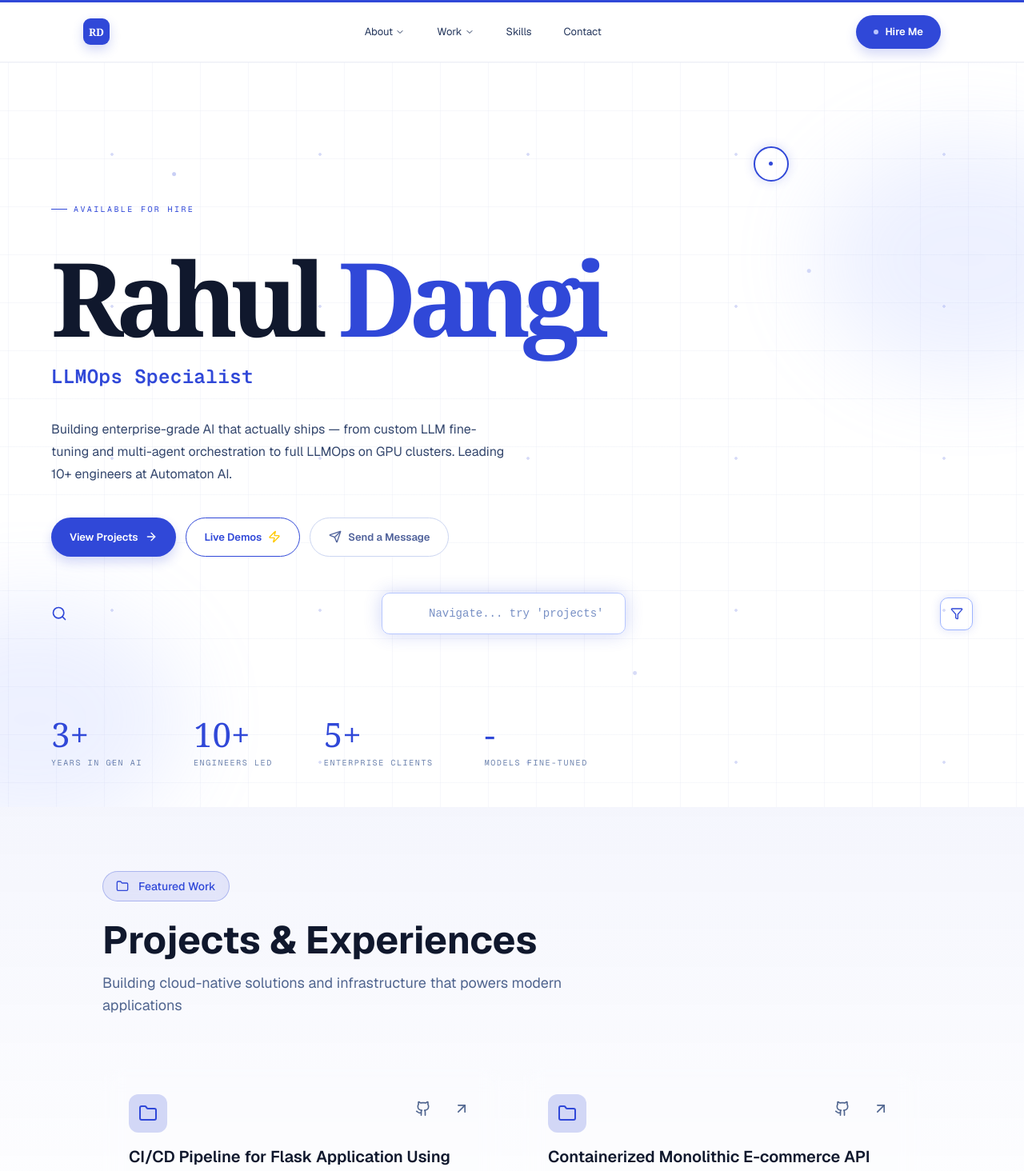
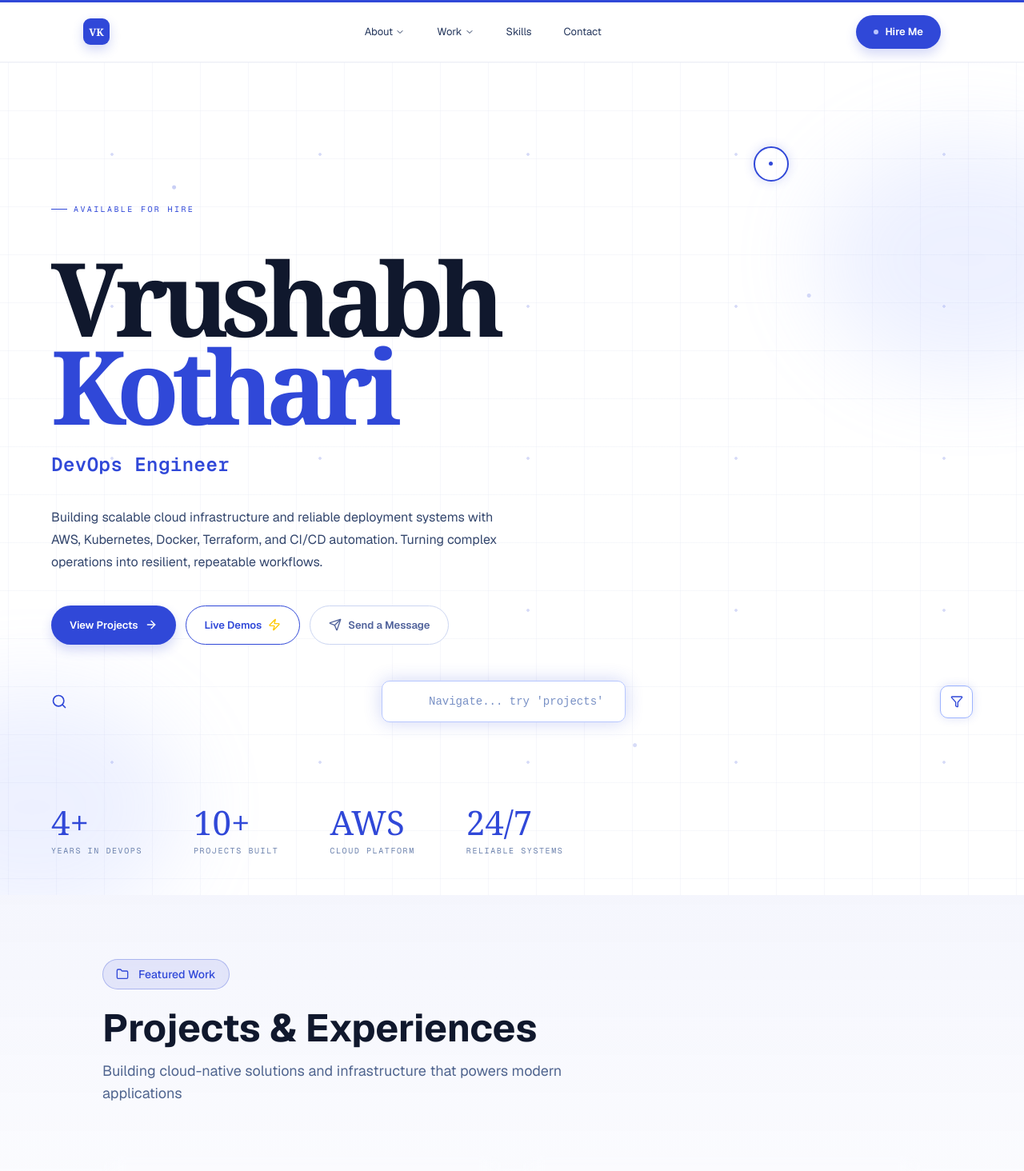
Before and after one commit to vrushabhk-byte/vrushabhk-byte.github.io, a Next.js app: page / in a window 1280 px wide. Shown: the top 1464 px of the page at 80% size. Built offline with nearby package versions, Linux system fonts and the light colour scheme.

Commit message:
Correct portfolio identity and about content

```diff
--- a/components/hero-section.tsx
+++ b/components/hero-section.tsx
@@ -16,11 +16,11 @@ export function HeroSection() {
         </div>
 
         <h1 className="reference-title max-w-4xl text-[4.5rem] leading-[0.86] tracking-[-0.075em] md:text-[7rem] lg:text-[8rem]">
-          Rahul <span>Dangi</span>
+          Vrushabh <span>Kothari</span>
         </h1>
-        <p className="mt-7 font-mono text-xl font-semibold tracking-[0.02em] text-[#3048d8] md:text-2xl">LLMOps Specialist</p>
+        <p className="mt-7 font-mono text-xl font-semibold tracking-[0.02em] text-[#3048d8] md:text-2xl">DevOps Engineer</p>
         <p className="mt-9 max-w-xl text-[15px] leading-7 text-[#33466d] md:text-base">
-          Building enterprise-grade AI that actually ships — from custom LLM fine-tuning and multi-agent orchestration to full LLMOps on GPU clusters. Leading 10+ engineers at Automaton AI.
+          Building scalable cloud infrastructure and reliable deployment systems with AWS, Kubernetes, Docker, Terraform, and CI/CD automation. Turning complex operations into resilient, repeatable workflows.
         </p>
 
         <div className="mt-10 flex flex-wrap gap-3">
@@ -36,7 +36,7 @@ export function HeroSection() {
         </div>
 
         <div className="mt-20 flex flex-wrap gap-x-12 gap-y-8 md:mt-24 md:gap-x-16">
-          {[['3+', 'Years in Gen AI'], ['10+', 'Engineers Led'], ['5+', 'Enterprise Clients'], ['-', 'Models Fine-tuned']].map(([value, label]) => (
+          {[['4+', 'Years in DevOps'], ['10+', 'Projects Built'], ['AWS', 'Cloud Platform'], ['24/7', 'Reliable Systems']].map(([value, label]) => (
             <div key={label}>
               <div className="reference-stat">{value}</div>
               <div className="font-mono text-[10px] uppercase tracking-[0.16em] text-[#6d83ae]">{label}</div>
@@ -49,7 +49,7 @@ export function HeroSection() {
 }
 
 export function HeroScrollHint() {
-  return <div className="sr-only">Scroll to explore Rahul&apos;s work</div>
+  return <div className="sr-only">Scroll to explore Vrushabh&apos;s work</div>
 }
 
 export function HeroNavHint() {
--- a/components/navbar.tsx
+++ b/components/navbar.tsx
@@ -15,7 +15,7 @@ export function Navbar() {
   return (
     <header className="reference-header">
       <nav className="mx-auto flex max-w-6xl items-center justify-between px-6 py-4 md:px-10" aria-label="Main navigation">
-        <a href="#about" className="reference-logo" aria-label="Rahul Dangi home">RD</a>
+        <a href="#about" className="reference-logo" aria-label="Vrushabh Kothari home">VK</a>
         <div className="hidden items-center gap-10 md:flex">
           {navLinks.map((link) => (
             <a key={link.name} href={link.href} className="reference-nav-link">
```
